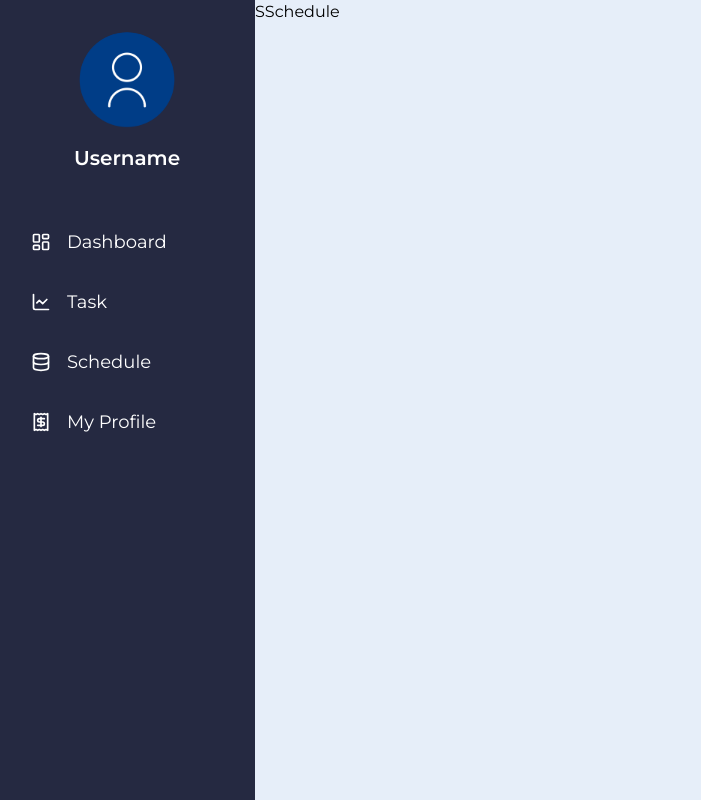
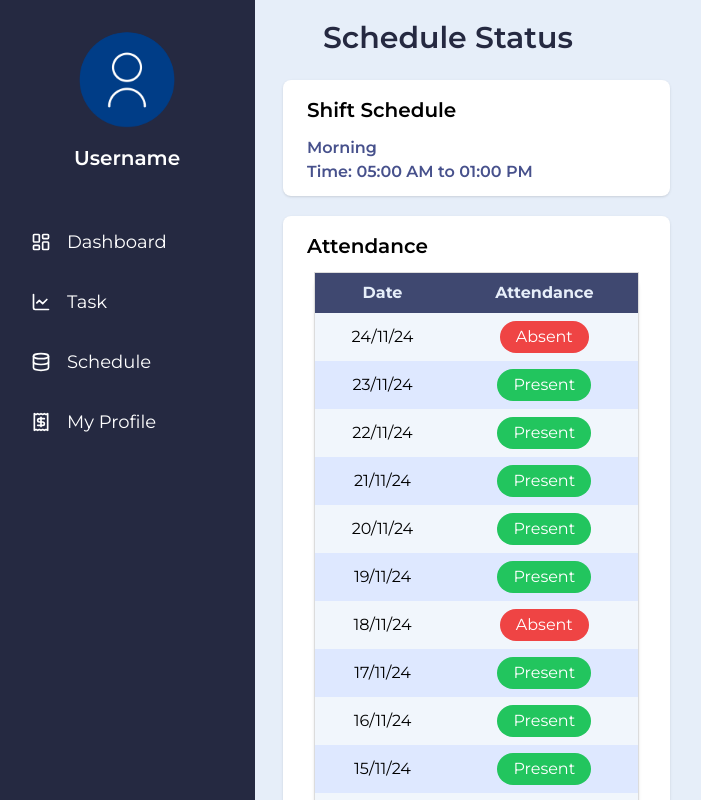
Before and after one commit to Kartikayy007/HotelCrewFrontend, a React (Vite) app: page / in a window 1280 px wide. Both pictures are taken after a click on the button "Schedule". Shown: the whole page, without its empty margins (1-702 px from the left). Built offline with nearby package versions, Linux system fonts and the light colour scheme.

Commit message:
created attendance in shift schedule component

```diff
--- a/src/components/Staff/StaffComponents/SSchedule.jsx
+++ b/src/components/Staff/StaffComponents/SSchedule.jsx
@@ -1,8 +1,95 @@
 import React from 'react'
 
 const SSchedule = () => {
+  const shifts = ["morning", "day", "night"];
+  const shiftTime = (shift) => {
+    if (shift === "morning") {
+      return "05:00 AM to 01:00 PM";
+    } else if (shift === "day") {
+      return "01:00 PM to 09:00 PM";
+    } else if (shift === "night") {
+      return "09:00 PM to 05:00 AM";
+    } else {
+      return "Invalid shift"; // Handle invalid inputs
+    }
+  };
+  const attendance=[
+    { date:"24/11/24", current_attendance:"Absent"},
+    { date:"23/11/24", current_attendance:"Present"},
+    { date:"22/11/24", current_attendance:"Present"},
+    { date:"21/11/24", current_attendance:"Present"},
+    { date:"20/11/24", current_attendance:"Present"},
+    { date:"19/11/24", current_attendance:"Present"},
+    { date:"18/11/24", current_attendance:"Absent"},
+    { date:"17/11/24", current_attendance:"Present"},
+    { date:"16/11/24", current_attendance:"Present"},
+    { date:"15/11/24", current_attendance:"Present"},
+    { date:"14/11/24", current_attendance:"Present"},
+    { date:"13/11/24", current_attendance:"Present"},
+    { date:"12/11/24", current_attendance:"Present"},
+    { date:"11/11/24", current_attendance:"Present"},
+  ]
   return (
-    <div>SSchedule</div>
+    <section className=" h-screen py-2 mx-4 px-0 font-Montserrat ">
+      <h2 className="text-[#252941] text-3xl  my-3 pl-8 ml-5 font-semibold">Schedule Status</h2>
+      <div className="grid grid-cols-1 h-full xl:grid-cols-[40%,35%] gap-6 p-3 ">
+        <div className="space-y-5 gap-4">
+          <div className="bg-white w-full pt-4 pb-1 pr-6 pl-6 rounded-lg shadow ">
+            <h2 className="text-lg sm:text-xl font-semibold mb-3 text-left">Shift Schedule</h2>
+            <div className='text-md text-[#47518C] font-semibold mb-2'>
+              <p className='capitalize'>{shifts[0]}</p>
+              <p className=''>Time: {shiftTime(shifts[0])}</p>
+            </div>
+          </div>
+
+          <div className="bg-white w-full h-[80%] pt-4 pb-1 pr-6 pl-6 rounded-lg shadow ">
+            <h2 className="text-lg sm:text-xl font-semibold mb-3 text-left">Attendance</h2>
+            <div className='h-[90%] mb-4 overflow-y-scroll'>
+            <table className="w-[96%]   px-1 mx-auto border border-[#dcdcdc] rounded-2xl shadow  ">
+              {/* Table Headers */}
+              <thead>
+                <tr className="bg-[#3F4870] text-[#E6EEF9] rounded-xl">
+
+                  <th className="px-4 py-2 text-center">Date</th>
+                  <th className="px-4 py-2 text-center">Attendance</th>
+
+                </tr>
+              </thead>
+
+
+              <tbody>
+                {attendance.map((member,index) => (
+                  <tr
+                    // key={member.date}
+                    className={`px-4 py-2 ${index % 2 === 0 ? 'bg-[#F1F6FC]' : 'bg-[#DEE8FF]'
+                      }`}
+                  >
+                    <td className="px-4 py-2 text-center">{member.date}</td>
+
+                    <td className="px-4 py-2 text-center">
+                      <button
+                        className={`px-4 py-1 rounded-full ${member.current_attendance === 'Present'
+                          ? 'bg-green-500 text-white'
+                          : 'bg-red-500 text-white'
+                          }`}
+
+                      >
+                        {member.current_attendance}
+                      </button>
+                    </td>
+
+                  </tr>
+                 ))}
+                 </tbody>
+               </table>
+               </div>
+          </div>
+        </div>
+        <div className='space-y-5 gap-4'>
+
+        </div>
+      </div>
+    </section>
   )
 }
 
```
